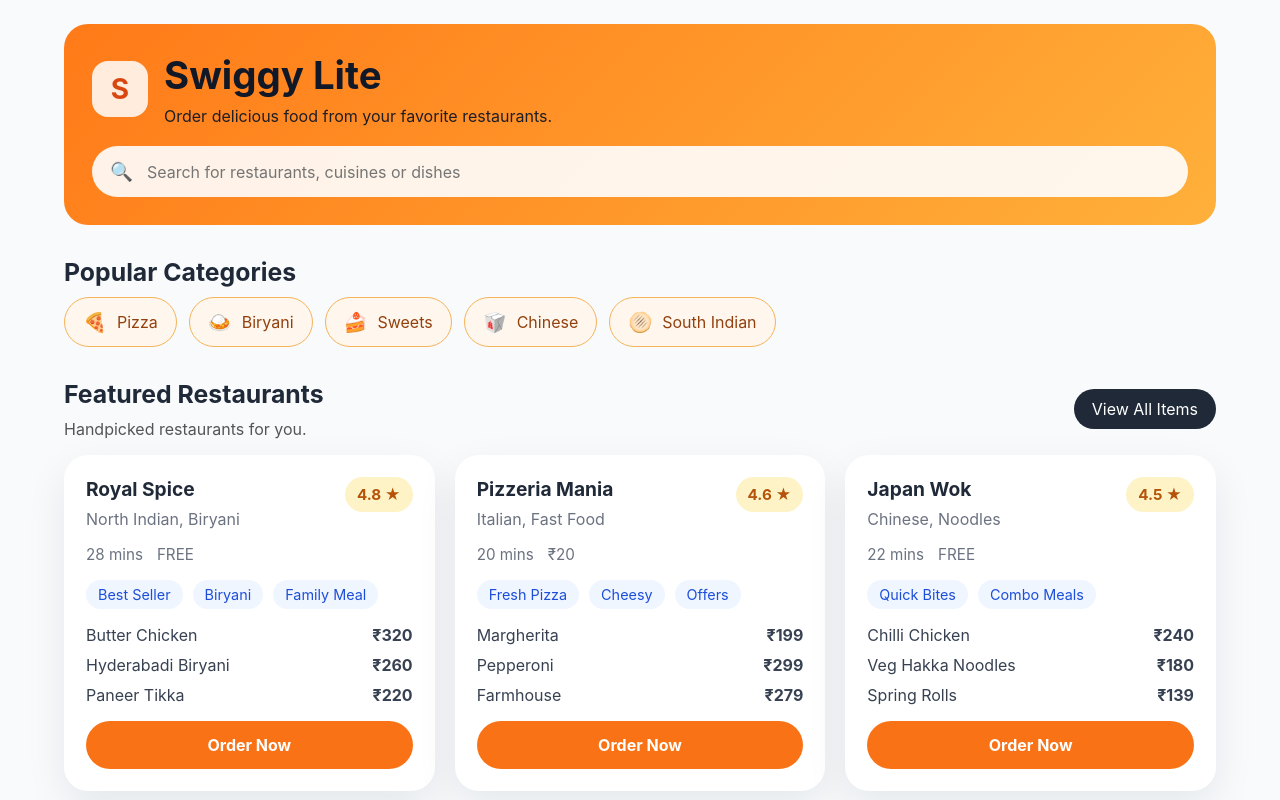
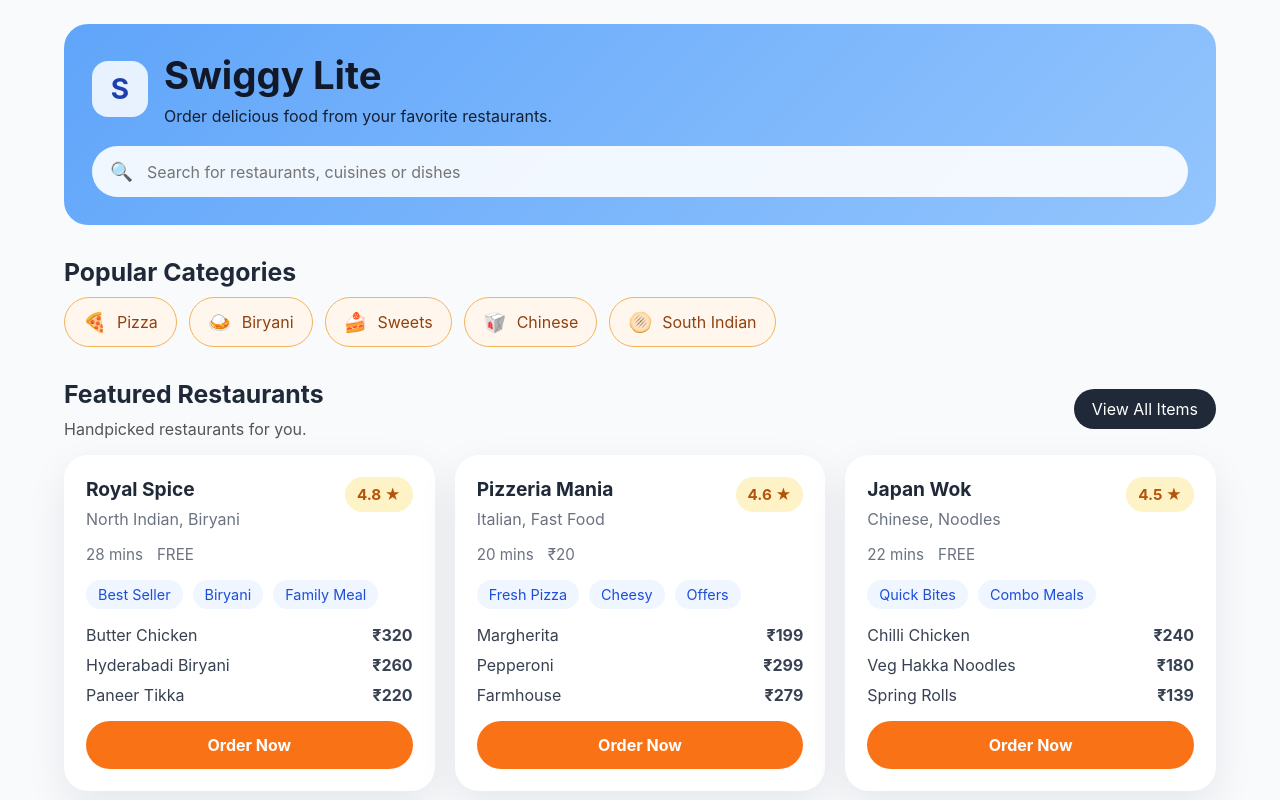
Before and after one commit to wahidansari34/swiggyfake, a React (Create React App) app in the folder swiggy/: page / in a window 1280 px wide. Shown: the top 800 px of the page. Built offline with nearby package versions, Linux system fonts and the light colour scheme.

Commit message:
swiggy lite color changed

```diff
--- a/swiggy/src/App.css
+++ b/swiggy/src/App.css
@@ -10,7 +10,7 @@
   gap: 20px;
   padding: 28px;
   border-radius: 24px;
-  background: linear-gradient(135deg, #ff7a18 0%, #ffb03b 100%);
+  background: linear-gradient(135deg, #60a5fa 0%, #93c5fd 100%);
   color: #111827;
 }
 
@@ -30,7 +30,7 @@
   background: rgba(255,255,255,0.85);
   font-size: 28px;
   font-weight: 700;
-  color: #d9460f;
+  color: #1e40af;
 }
 
 .hero-banner h1 {
```
